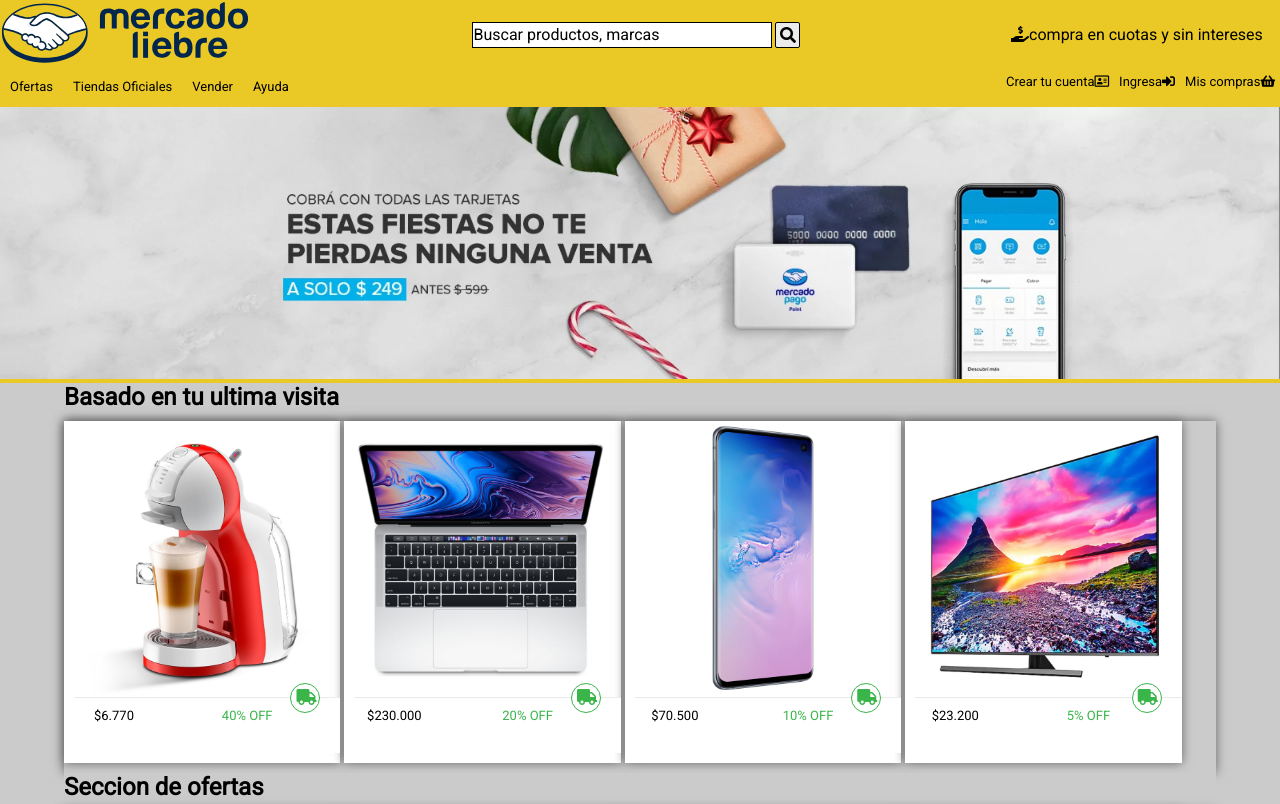
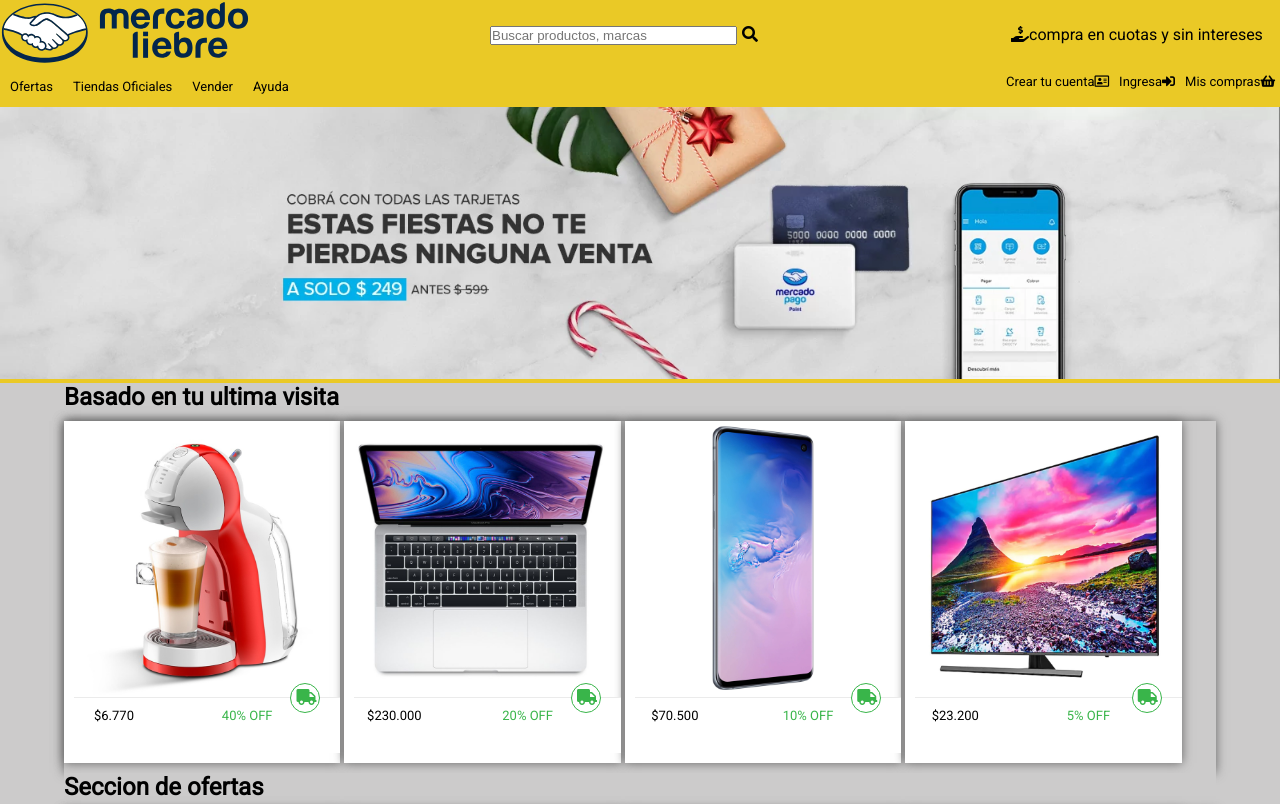
Before and after one commit to Leandronieto/mercadoliebre, a website: page views/home.html in a window 1280 px wide. Shown: the top 804 px of the page. Drawn offline with Linux system fonts and the light colour scheme.

Commit message:
correcciones

```diff
--- a/public/css/header.css
+++ b/public/css/header.css
@@ -1,6 +1,39 @@
 header {
     background-color: var(--colorAmarillo);
 }
+
+header nav.navbar {
+    display: flex;
+    flex-wrap: wrap;
+    align-items: center;
+    justify-content: center;
+}
+
+
+header nav.navbar div.mobile {
+   width: 49%;
+}
+
+
+
+header nav.navbar div.buscador {
+    display: flex;
+    flex-wrap: wrap;
+    width: 49%
+}
+
+header nav.navbar div.buscador div.buscar {
+    width: 84%;
+}
+
+header nav.navbar div.buscador div.buscar form input{
+    width: 98%;
+}
+
+header nav.navbar div.buscador div.lupa {
+    width: 15%;
+}
+
 
 header nav div a {
     display: block;
@@ -12,8 +45,9 @@
 
 header section.busqueda{
     display: flex;
+
 }
-header div.buscador{
+header nav.navbar div.mobile section div.buscador{
     display: inline-block;
     margin-left: 15px;
     padding: 0 20px 0 0;
@@ -21,7 +55,7 @@
     border: 1px solid black;
     color: black;
 }
-header div.lupa{
+header nav.navbar div.mobile section  div.lupa{
 
     background-color: var(--colorGrisClaro);
     border: 1px solid black;
@@ -110,6 +144,20 @@
         align-items: center;
         justify-content: space-between;
     }
+
+    header nav.navbar div.mobile {
+        width: 33%;
+    }
+
+
+
+    header nav.navbar  div.buscador {
+        width: 33%
+    }
+
+
+
+
     header nav.navbar div {
         width: 33%;
         max-width: 300px;
@@ -132,6 +180,7 @@
     header nav.navbar div.text-header {
         display: flex;
         justify-content: flex-end;
+        width: 33%;
     }
 
     header nav.navbar div.text-header p {
--- a/views/home.html
+++ b/views/home.html
@@ -12,13 +12,13 @@
 <body>
     <header>
 <nav class="navbar">
-    <div><a href="/home"><img src="/images/logo-mercado-liebre.svg" alt="logotipo"></a></div>
-    <section class="busqueda">
-            <div class="buscador"><p>Buscar productos, marcas</p></div>
+    <div class="mobile"><a href="/home"><img src="/images/logo-mercado-liebre.svg" alt="logotipo"></a></div>
+        <div class="buscador"><div class="buscar"><form action=""><input type="text" name="buscador" placeholder="Buscar productos, marcas"></form></div>
             <div class="lupa">
                 <i class="fas fa-search"></i>
             </div>
-        </section>
+        </div>
+
        <div class="text-header"><p><i class="fas fa-hand-holding-usd"></i>compra en cuotas y sin intereses</p></div>
     </nav>
     <div class="burger-menu">
```
Also changed, not shown: views/login.html (+4 -4 lines), views/register.html (+4 -4 lines).
